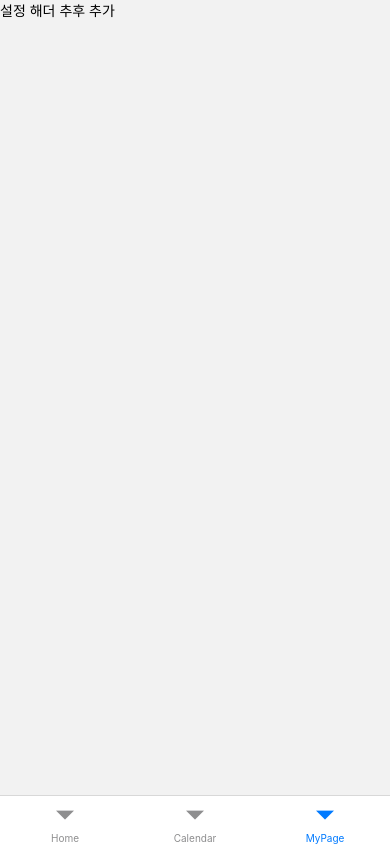
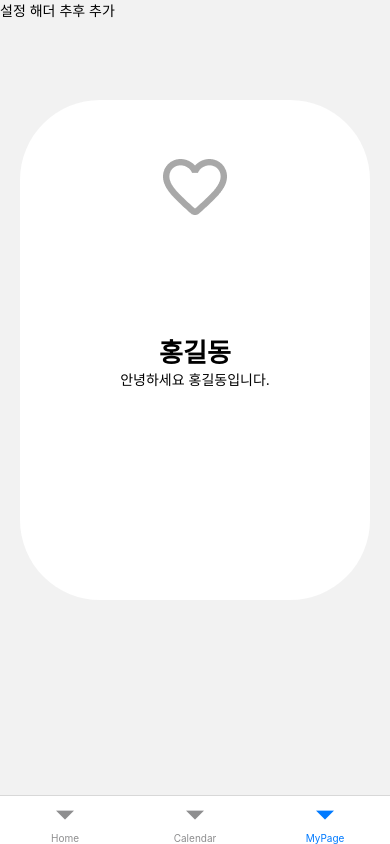
Before and after one commit to 2nd-neordnary-HACKATHON-Team4/realme-frontend, a React Native app: screen /MyPage in a window 390 px wide. Built offline with nearby package versions, Linux system fonts and the light colour scheme; what react-native-calendars would draw is missing.

Commit message:
[Update] 마이페이지

```diff
--- a/src/screens/myPage/MyPageScreen.js
+++ b/src/screens/myPage/MyPageScreen.js
@@ -6,18 +6,57 @@ import {
   View,
   Switch,
   TextInput,
+  Image,
+  Button,
 } from 'react-native';
 import colors from '../../constants/color';
+import HeartIcon from '../../assets/calendar/heart.png';
 
 const MyPageScreen = () => {
   return (
     <SafeAreaView>
       <Text>설정 해더 추후 추가</Text>
+
+      <View style={styles.container}>
+        <View style={styles.backGray}>
+          <Image source={HeartIcon} />
+          <View style={styles.center}>
+            <Text style={styles.boldText}>홍길동</Text>
+            <Text>안녕하세요 홍길동입니다.</Text>
+          </View>
+          <Button
+            styles={styles.profileEditButton}
+            title="프로필 수정"
+            color="#gray"
+          />
+        </View>
+      </View>
     </SafeAreaView>
   );
 };
 
 const styles = StyleSheet.create({
+  boldText: {fontWeight: 'bold', fontSize: 26},
+  center: {alignItems: 'center'},
+  container: {
+    alignItems: 'center',
+    justifyContent: 'center',
+  },
+  backGray: {
+    marginTop: 80,
+    borderRadius: 80,
+    alignItems: 'center',
+    justifyContent: 'space-around',
+    backgroundColor: 'white',
+    width: 350,
+    height: 500,
+  },
+  profileEditButton: {
+    width: 100,
+    height: 40,
+    backgroundColor: 'gray',
+    color: 'red',
+  },
   block: {
     flex: 1,
     backgroundColor: colors.gray_gray,
```
